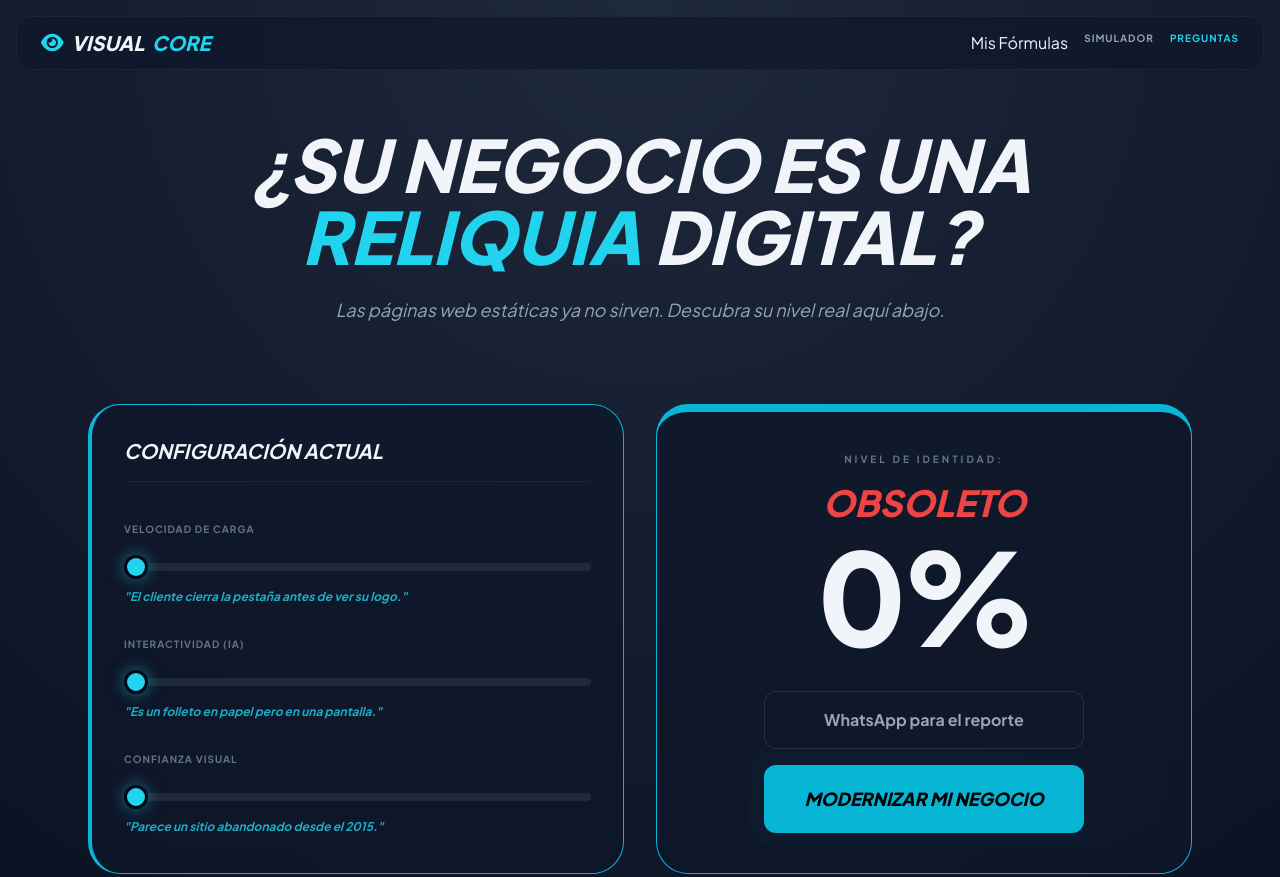
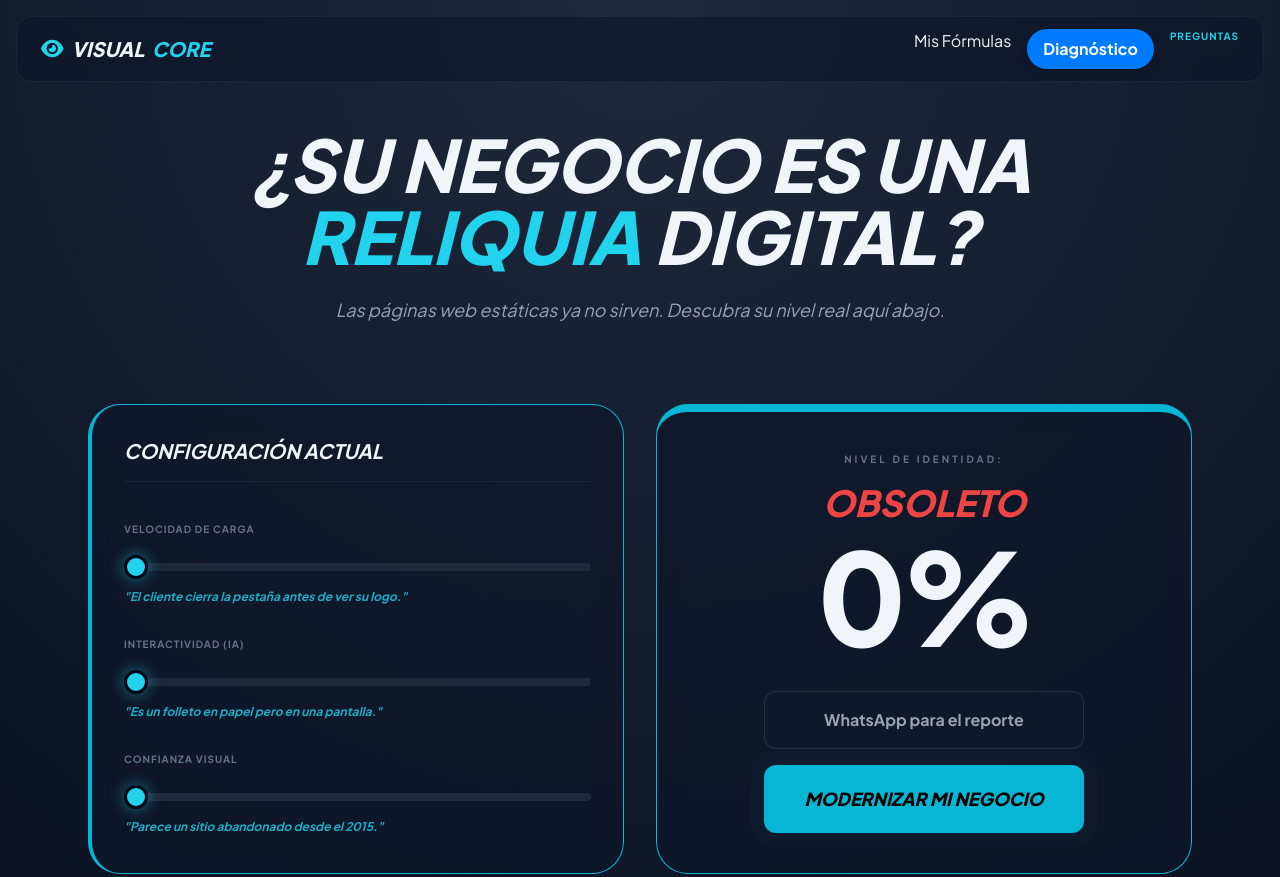
Before and after one commit to gustavoernestorodriguezcruz-sys/visualcore-web, a website: page index.html in a window 1280 px wide. Shown: the top 877 px of the page. Drawn offline with nearby package versions, Linux system fonts and the light colour scheme.

Commit message:
Refactor styling for Diagnóstico tab links

```diff
--- a/index.html
+++ b/index.html
@@ -28,21 +28,30 @@
         .btn-glow { animation: pulse-glow 2s infinite; }
         @keyframes pulse-glow { 0% { box-shadow: 0 0 0 0 rgba(34, 211, 238, 0.4); } 70% { box-shadow: 0 0 0 15px rgba(34, 211, 238, 0); } 100% { box-shadow: 0 0 0 0 rgba(34, 211, 238, 0); } }
 
-                        /* Estilo normal de la pestaña Diagnóstico */
-             body a[href="diagnostico.html"]
-                    {
-                        background-color: #007bff; /* Color azul vibrante */
-                        color: white;
-                        padding: 10px 15px;
-                        text-decoration: none;
-                        border-radius: 5px;
-                        transition: background-color 0.3s ease; /* Transición suave */
-                    }
+                        /* Estilo con 'poder' para la pestaña de Diagnóstico */
+.nav-link-diagnostico {
+    background-color: #007bff; /* Azul vibrante inicial */
+    color: white !important;
+    padding: 8px 16px;
+    border-radius: 20px;
+    font-weight: bold;
+    text-decoration: none;
+    transition: all 0.3s ease;
+    box-shadow: 0 4px 6px rgba(0, 0, 0, 0.1);
+}
 
-                /* Estilo cuando pasas el mouse (Hover) */
-                body a[href="diagnostico.html"]:hover {
-                    background-color: #28a745; /* Color verde al pasar el mouse */
+/* Efecto al pasar el mouse (Hover) */
+.nav-link-diagnostico:hover {
+    background-color: #28a745; /* Cambia a verde 'listo' */
+    box-shadow: 0 0 15px rgba(40, 167, 69, 0.5); /* Resplandor verde */
+    transform: translateY(-2px); /* Pequeño salto hacia arriba */
 }
+
+/* Efecto cuando se le da click (Active) */
+.nav-link-diagnostico:active {
+    transform: scale(0.95);
+}
+        .nav-link-mi-formula
     </style>
 </head>
 <body class="antialiased min-h-screen bg-[radial-gradient(circle_at_50%_0%,#1e293b_0%,#020617_100%)]">
@@ -53,8 +62,8 @@
                 <i class="fas fa-eye text-cyan-400"></i> VISUAL<span class="text-cyan-400">CORE</span>
             </div>
             <div class="flex gap-4">
-                <a href="mis-formulas.html">Mis Fórmulas</a>
-                <a href="#diagnostico" class="text-[10px] font-bold uppercase tracking-widest text-slate-400 hover:text-white transition">Simulador</a>
+                <a href="mis-formulas.html" class="nav-link-mi-formula">Mis Fórmulas</a>
+                <a href="diagnostico.html" class="nav-link-diagnostico">Diagnóstico</a>
                 <a href="#faq" class="text-[10px] font-bold uppercase tracking-widest text-cyan-400">Preguntas</a>
             </div>
         </div>
```
